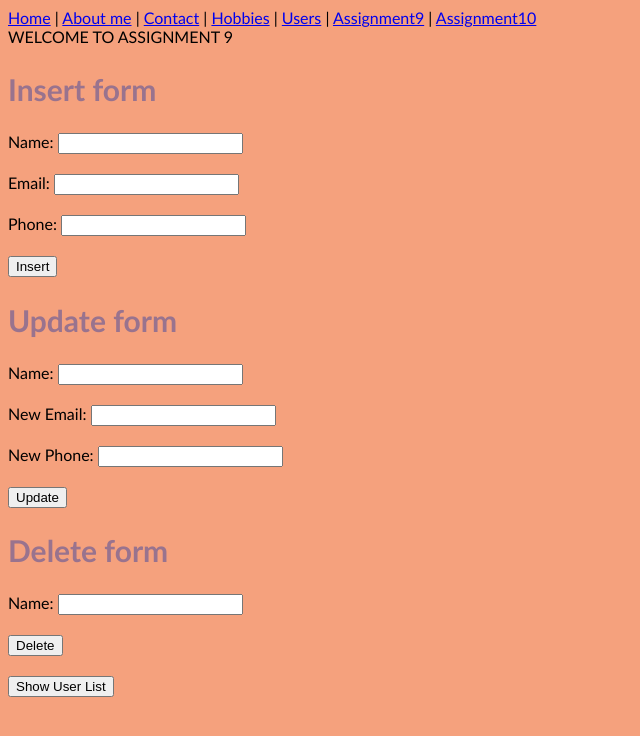
After one commit to Idop93/WEB_Backend, a Flask app: page /assignment10 in a window 1280 px wide. The commit adds this page. Shown: the top 736 px of the page, without its empty margins (0-640 px from the left). Run offline with Flask 2, Linux system fonts and the light colour scheme; parts of the project's set-up code (start-up, migrations or seed data) failed here and were passed over.

Commit message:
assignment 10 added to repository

```diff
--- /dev/null
+++ b/Pages/assignment10/assignment10.py
@@ -0,0 +1,50 @@
+from flask import redirect, render_template, request, Blueprint
+from  interact_with_db import interact_db
+
+# assignment 10
+change_message = ""
+
+assignment10 = Blueprint('assignment10', __name__, static_folder='static', static_url_path='/assignment10', template_folder='templates')
+
+@assignment10.route("/assignment10", methods=['GET', 'POST'])
+def assignment10_page():
+    global change_message
+    change_message = ""
+    return render_template('assignment10.html')
+
+@assignment10.route('/insert_user', methods=['POST'])
+def insert_user_func():
+    name = request.form['name']
+    email = request.form['email']
+    phone = request.form['phone']
+    query = "INSERT INTO users(name, email, phone) VALUES ('%s', '%s', '%s')" % (name, email, phone)
+    interact_db(query=query, query_type='commit')
+    global change_message
+    change_message = "The user "+name+" is inserted"
+    return redirect('/user_list')
+
+@assignment10.route('/update_user', methods=['POST'])
+def update_user_func():
+    name = request.form['name']
+    new_email = request.form['new_email']
+    new_phone = request.form['new_phone']
+    query = "update users set email = '%s',phone = '%s' where name = '%s'" % (new_email, new_phone, name)
+    interact_db(query=query, query_type='commit')
+    global change_message
+    change_message = "The email and phone of the user "+name+" is updated"
+    return redirect('/user_list')
+
+@assignment10.route('/delete_user', methods=['POST'])
+def delete_user_func():
+    name = request.form['name']
+    query = "DELETE FROM users WHERE name='%s'" % name
+    interact_db(query, query_type='commit')
+    global change_message
+    change_message = "The user "+name+" was deleted"
+    return redirect('/user_list')
+
+@assignment10.route('/user_list')
+def user_list_func():
+    query = "select * from users"
+    query_result = interact_db(query=query, query_type='fetch')
+    return render_template('assignment10.html', user_list=query_result, change_message=change_message)
--- /dev/null
+++ b/Pages/assignment10/templates/assignment10.html
@@ -0,0 +1,57 @@
+{% extends 'base.html' %}
+{% set Page_name = 'Assignment 9' %}
+{% block title %}
+      assignment10
+{% endblock %}
+{% block body %}
+   {{ super() }}
+    <div class="col-12-main">
+
+        <div class="col-3-main">
+           <h2>Insert form</h2>
+            <form action="/insert_user" method="POST">
+                Name: <input name="name" type="text"> <br><br>
+                Email: <input name="email" type="email"> <br><br>
+                Phone: <input name="phone" type="phone"> <br><br>
+                <input type="submit" value="Insert">
+            </form>
+        </div>
+        <div class="col-3-main">
+            <h2>Update form</h2>
+            <form action="/update_user" method="POST">
+                Name: <input name="name" type="text"> <br><br>
+                New Email: <input name="new_email" type="email"> <br><br>
+                New Phone: <input name="new_phone" type="phone"> <br><br>
+            <input type="submit" value="Update">
+        </form>
+        </div>
+        <div class="col-3-main">
+            <h2>Delete form</h2>
+            <form action="/delete_user" method="POST">
+                Name: <input name="name" type="text"> <br><br>
+                <input type="submit" value="Delete">
+             </form>
+        </div>
+        <div class="col-3-main">
+            {% if user_list %}
+                <h2>User List:</h2>
+                <ul>
+                    {% for user in user_list %}
+                    <li>
+                        <b>Name:</b> {{ user.name }}, <b>Email:</b> {{ user.email }}, <b>Phone:</b> {{ user.phone }}
+                    </li>
+                    {% endfor %}
+                </ul>
+
+            <p>{{ change_message }}</p>
+
+            {% else %}
+                <br>
+                <form action="/user_list" method="GET">
+                    <input type="submit" value="Show User List">
+                </form>
+            {% endif %}
+        </div>
+    </div>
+
+{% endblock %}
--- a/app.py
+++ b/app.py
@@ -1,11 +1,10 @@
-from flask import Flask, redirect, url_for,render_template
-from flask import request
-from flask import session
-from  interact_with_db import interact_db
-
+from flask import Flask, redirect, url_for, render_template, request, session
+from Pages.assignment10.assignment10 import assignment10
 
 app = Flask(__name__)
+app.register_blueprint(assignment10)
 app.secret_key = '123'
+
 # Home page
 @app.route('/ido')
 @app.route('/')
@@ -13,9 +12,11 @@ def main_func():  # put application's code here
     # TODO
     return redirect(url_for('home_func'))
 
+
 @app.route('/Home')
 def home_func():
     return render_template('welcome.html')
+
 
 # About me page
 @app.route('/About_me')
@@ -27,25 +28,28 @@ def about_func():
 @app.route('/hobbies')
 def hobbies_func():
     return render_template('assignment8.html',
-                           hobbies = ['Soccer','Football','Running','Playing drums','hiking','','diving'])
+                           hobbies=['Soccer', 'Football', 'Running', 'Playing drums', 'hiking', '', 'diving'])
+
 
 # Contact page
 @app.route('/contact')
 def contact_func():
     if 'y_name' in request.args:
-          name = request.args['y_name']
-          email = request.args['y_email']
-          password = request.args['y_password']
-          return render_template('contact.html', user_name = name,user_email = email,user_password = password)
+        name = request.args['y_name']
+        email = request.args['y_email']
+        password = request.args['y_password']
+        return render_template('contact.html', user_name=name, user_email=email, user_password=password)
     return render_template('contact.html')
 
-users = {'user1': {'name': 'Yossi', 'email': 'yo@gmail.com'},
-         'user2': {'name': 'Ido', 'email': 'Ido@gmail.com'},
-         'user3': {'name': 'Lior', 'email': 'lior@hotmail.com'},
-         'user4': {'name': 'Noam', 'email': 'noam@yahoo.com'},
-         'user5': {'name': 'ofir', 'email': 'ofir@mail.com'},
-         'user6': {'name': 'ofer', 'email': 'ofer@gmail.com'}
+
+users = {'user1': {'name': 'Yossi', 'email': 'yo@gmail.com', 'phone': '0526783234'},
+         'user2': {'name': 'Ido', 'email': 'Ido@gmail.com', 'phone': '0542436586'},
+         'user3': {'name': 'Lior', 'email': 'lior@hotmail.com', 'phone': '0507384522'},
+         'user4': {'name': 'Noam', 'email': 'noam@yahoo.com', 'phone': '0521435647'},
+         'user5': {'name': 'ofir', 'email': 'ofir@mail.com', 'phone': '0548793482'},
+         'user6': {'name': 'ofer', 'email': 'ofer@gmail.com', 'phone': '0507683213'}
          }
+
 
 @app.route("/assignment9", methods=['GET', 'POST'])
 def assignment9_page():
@@ -63,45 +67,20 @@ def assignment9_page():
         session['username'] = request.form['username']
     return render_template('assignment9.html')
 
+
 @app.route("/logout", methods=['GET', 'POST'])
 def logout_func():
     session['username'] = ''
     return render_template('assignment9.html')
 
-#
-# @app.route('/users')
-# def users_func():
-#     query = "select * from users"
-#     query_result = interact_db(query=query, query_type='fetch')
-#     return render_template('users.html', users=query_result)
-#
-# @app.route('/insert_user', methods = ['post'])
-# def insert_user_func():
-#     name = request.form['name']
-#     email = request.form['email']
-#     password = request.form['password']
-#
-#     query = "insert into users(name, email, password) values ('%s', '%s', '%s')" % (name, email, password)
-#     interact_db(query=query, query_type='commit')
-#     return redirect('/users')
-#
-# @app.route('/delete_user')
-# def delete_user_func():
-#     user_id = request.form['id']
-#     query = "delete from users where id='%s';" % user_id
-#     interact_db(query, query_type='commit')
-#     return redirect('/users')
 
-# @app.route('/login', method = [ 'get', 'post' ])
-# def login_func():
-#     if request.method =='get':
-#         return render_template('login.html')
-#     if request.access_control_request_method == 'post':
-#         #DB
-#         username = request.form['username']
-#         password = request.form['password']
-#         session['username'] = username
-#         return render_template('login.html', username= username)
+@app.route('/req_frontend')
+def req_frontend_func():
+    return render_template('req_frontend.html')
+
+
+from Pages.assignment10.assignment10 import assignment10
+app.register_blueprint(assignment10)
 
 if __name__ == '__main__':
     app.run(debug=True)
--- a/templates/menu.html
+++ b/templates/menu.html
@@ -1,7 +1,7 @@
 <!-------- bar -------->
 <header>
     <a href="/Home">Home</a> | <a href="/About_me">About me</a> | <a href="/contact">Contact</a> | <a href="/hobbies">Hobbies</a>
-    | <a href="/users">Users</a>  | <a href="/assignment9">Search</a>
+    | <a href="/users">Users</a>  | <a href="/assignment9">Assignment9</a> | <a href="/assignment10">Assignment10</a>
 </header>
 
 <body>
```
Also changed, not shown: interact_with_db.py (added, +25 -0 lines), templates/users.html (added, +27 -0 lines).
